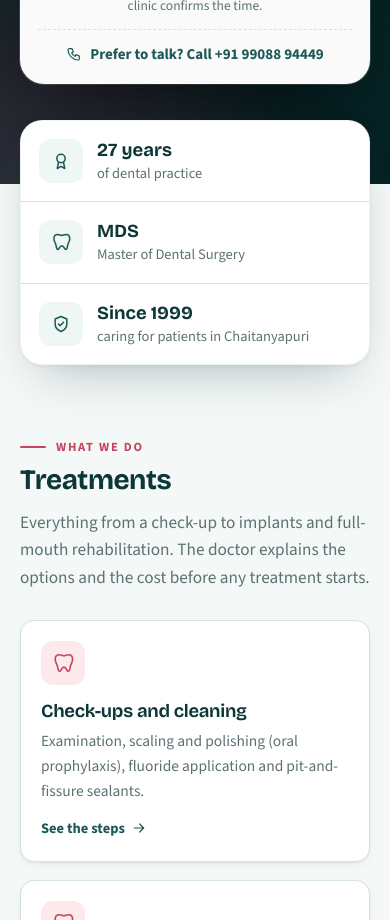
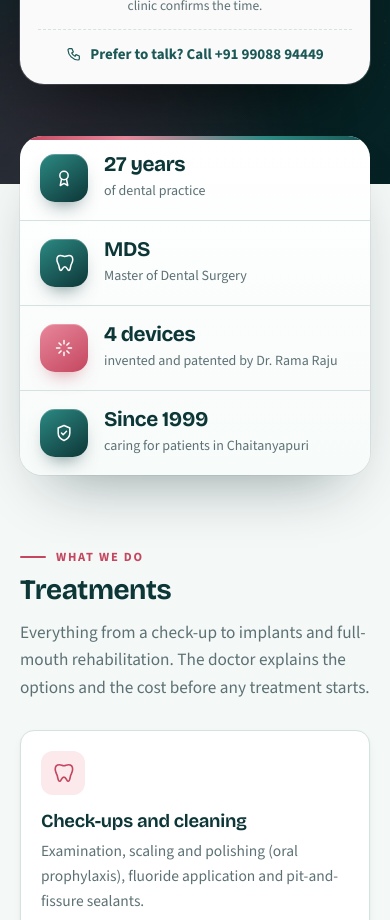
Before and after one commit to drramarajudentalclinic-tech/dental-backend, a React (Vite) app in the folder website/: page / in a window 390 px wide. Shown: the part 1640-2560 px from the top of the page. Built offline with nearby package versions, Linux system fonts and the light colour scheme; no server answers.

Commit message:
Trust strip: four facts, new style

```diff
--- a/website/src/pages/Home.jsx
+++ b/website/src/pages/Home.jsx
@@ -641,9 +641,10 @@ export default function Home() {
 
         {/* ── TRUST STRIP ── */}
         <div className="wrap">
-          <dl className="trust trust-3">
+          <dl className="trust trust-4">
             <div><span className="tr-ico"><Icon n="award" /></span><dt>{YEARS} years</dt><dd>of dental practice</dd></div>
             <div><span className="tr-ico"><Icon n="tooth" /></span><dt>MDS</dt><dd>Master of Dental Surgery</dd></div>
+            <div><span className="tr-ico"><Icon n="spark" /></span><dt>4 devices</dt><dd>invented and patented by Dr. Rama Raju</dd></div>
             <div><span className="tr-ico"><Icon n="shield" /></span><dt>Since {clinic.since || "1999"}</dt><dd>caring for patients in Chaitanyapuri</dd></div>
           </dl>
         </div>
--- a/website/src/styles.css
+++ b/website/src/styles.css
@@ -1108,3 +1108,28 @@ html.is-home .bar .wrap > .btn.small { order: 3; }
   .hb-card { background: rgba(17, 39, 40, .97); box-shadow: 0 40px 80px -30px rgba(0,0,0,.8), 0 0 0 1px rgba(255,255,255,.08); }
   .treat-links a { background: var(--paper); color: var(--ink); border-color: var(--line); }
 }
+
+/* ═════ TRUST STRIP: four facts, full width ═════ */
+.trust.trust-4 { max-width: none; margin-top: -64px; grid-template-columns: repeat(4, 1fr); border-radius: 22px; overflow: hidden; border: 0;
+  background: linear-gradient(180deg, #fff, #f7fbfa); box-shadow: 0 30px 60px -30px rgba(6, 34, 36, .45), 0 0 0 1px rgba(13, 54, 55, .06); }
+.trust.trust-4::before { content: ""; position: absolute; left: 0; right: 0; top: 0; height: 4px; z-index: 1;
+  background: linear-gradient(90deg, var(--gum), #e8879b 30%, #2c8a84 70%, var(--ink-2-fill)); }
+.trust.trust-4 > div { position: relative; grid-template-columns: 56px minmax(0, 1fr); column-gap: 16px; align-content: center; padding: 30px 26px 28px;
+  transition: background .35s, transform .35s cubic-bezier(.22,1,.36,1); }
+.trust.trust-4 > div + div { border-left: 0; }
+.trust.trust-4 > div + div::before { content: ""; position: absolute; left: 0; top: 22%; bottom: 22%; width: 1px; background: linear-gradient(180deg, transparent, var(--line), transparent); }
+.trust.trust-4 .tr-ico { width: 56px; height: 56px; border-radius: 18px; align-self: center; color: #fff;
+  background: linear-gradient(145deg, #2c8a84, var(--ink-fill)); box-shadow: 0 10px 20px -10px rgba(13, 54, 55, .7), inset 0 1px 0 rgba(255,255,255,.25); }
+.trust.trust-4 > div:nth-child(3) .tr-ico { background: linear-gradient(145deg, #e8879b, var(--gum)); box-shadow: 0 10px 20px -10px rgba(196, 71, 95, .7), inset 0 1px 0 rgba(255,255,255,.25); }
+.trust.trust-4 dt { font: 700 1.6rem/1.05 var(--display); letter-spacing: -0.02em; color: var(--ink); align-self: end; }
+.trust.trust-4 dd { margin-top: 5px; font-size: 14px; line-height: 1.4; }
+.trust.trust-4 > div:hover { background: var(--mint-2); }
+.trust.trust-4 > div:hover .tr-ico { transform: translateY(-3px) rotate(-8deg) scale(1.05); }
+@media (max-width: 1100px) { .trust.trust-4 { grid-template-columns: 1fr 1fr; }
+  .trust.trust-4 > div:nth-child(3)::before { display: none; }
+  .trust.trust-4 > div:nth-child(n+3) { border-top: 1px solid var(--line); } }
+@media (max-width: 560px) { .trust.trust-4 { margin-top: -48px; grid-template-columns: 1fr; }
+  .trust.trust-4 > div::before { display: none; } .trust.trust-4 > div + div { border-top: 1px solid var(--line); }
+  .trust.trust-4 > div { padding: 18px 20px; grid-template-columns: 48px minmax(0, 1fr); } .trust.trust-4 .tr-ico { width: 48px; height: 48px; border-radius: 15px; }
+  .trust.trust-4 dt { font-size: 1.3rem; } }
+@media (prefers-color-scheme: dark) { .trust.trust-4 { background: linear-gradient(180deg, #132b2c, #102526); box-shadow: 0 30px 60px -30px rgba(0,0,0,.8), 0 0 0 1px rgba(255,255,255,.06); } }
```
